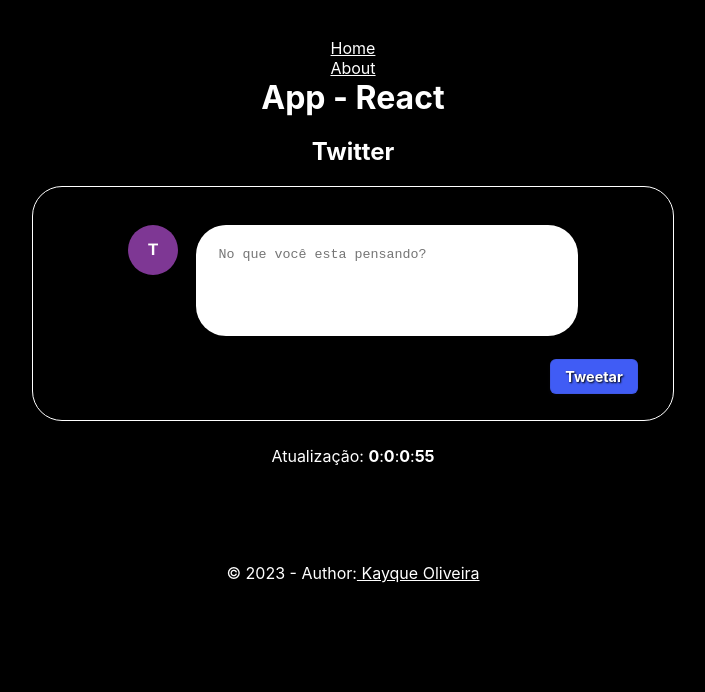
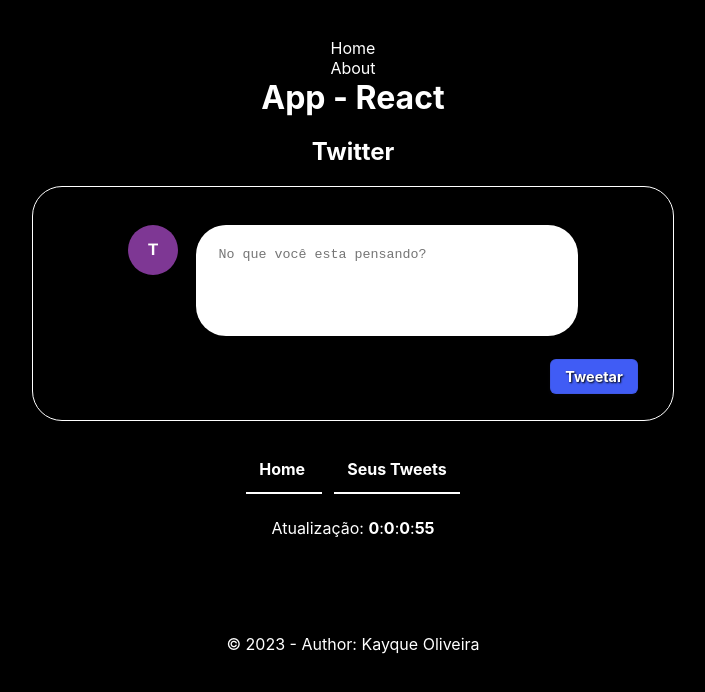
Before and after one commit to kayque-willy/react-ts-app, a React (Vite) app: page / in a window 1280 px wide. Shown: the top 692 px of the page, without its empty margins (287-992 px from the left). Built offline with nearby package versions, Linux system fonts and the light colour scheme.

Commit message:
Random Tweet Generation

```diff
--- a/package.json
+++ b/package.json
@@ -15,6 +15,7 @@
     "date-fns": "^2.29.3",
     "react": "^18.2.0",
     "react-avatar": "^5.0.3",
+    "react-bootstrap": "^2.7.4",
     "react-dom": "^18.2.0",
     "react-icons": "^4.8.0",
     "react-router-dom": "^6.4.5",
--- a/src/assets/App.css
+++ b/src/assets/App.css
@@ -69,6 +69,7 @@
 
 a {
     color: white;
+    text-decoration: none;
 }
 
 p {
@@ -185,6 +186,20 @@
     margin-left: -4%;
 }
 
+nav.navbar.navbar-expand.navbar-light {
+    margin-top: 3%;
+    margin-bottom: 3%;
+}
+
+.timer {
+    color: #ffffff;
+}
+
+.message {
+    padding-right: 2%;
+    padding-left: 2%;
+}
+
 @media (max-width: 700px) {
     .tweet {
         min-width: 70%;
--- a/src/assets/Button.css
+++ b/src/assets/Button.css
@@ -50,3 +50,19 @@
     padding-right: 5%;
     padding-left: 20%;
 }
+
+.button-nav {
+    padding: 1%;
+    margin-left: 0.5%;
+    margin-right: 0.5%;
+    font-weight: bold;
+    border-bottom-width: 2px;
+    border-color: #ffffff;
+    border-bottom-style: solid;
+}
+
+a:focus {
+    background-color: #405cf5;
+    border-top-right-radius: 6px;
+    border-top-left-radius: 6px;
+}
--- a/src/components/Message.tsx
+++ b/src/components/Message.tsx
@@ -1,8 +1,9 @@
 export default function Message(props: any) {
   return (
-    <article key={props.id}>
+    <article className="message" key={props.id}>
       <h2> {props.title}</h2>
       <p>{props.text}</p>
+      <a href={props.link}>{props.link}</a>
     </article>
   );
 }
--- a/src/pages/About.tsx
+++ b/src/pages/About.tsx
@@ -5,16 +5,15 @@
   // ------------------- Renderiza o componente passando o props por parâmetro -------------------
   return (
     <main>
-      <header>
-        <h1>App - React TypeScript</h1>
-      </header>
       <section>
         <Message
           id={1}
           title={"Twitter"}
           text={
-            "Exemplo de aplicativo React criado com Vite usando Typescript, Hooks, Armazenamento local e Routes"
+            "Este é um exemplo de aplicativo React criado com Vite usando Typescript, Hooks, Armazenamento local e Routes. " +
+            "Os tweets que são gerados automaticamente utlizam informações de frases e autores coletadas na API:"
           }
+          link={"https://quote-garden.onrender.com/api/v3/"}
         />
       </section>
     </main>
--- a/src/pages/Home.tsx
+++ b/src/pages/Home.tsx
@@ -6,6 +6,9 @@
 import Avatar from "react-avatar";
 import { format } from 'date-fns';
 import { useTimer } from 'react-timer-hook';
+import Container from 'react-bootstrap/Container';
+import Nav from 'react-bootstrap/Nav';
+import Navbar from 'react-bootstrap/Navbar';
 
 export default function Home() {
 
@@ -48,6 +51,7 @@
   // Gerenciamento da lista automática
   const [facts, setFacts] = useState<TweetProps[]>([]);
   const [total, setTotal] = useState(0);
+  const [showAll, setShowAll] = useState(true);
 
   // Navegação
   let navigate = useNavigate();
@@ -125,6 +129,11 @@
     setFacts([]);
   }
 
+  // Modifica a exibição da lista
+  const handleNav = () => {
+
+  }
+
   // -------------------------------- Funções --------------------------------
   // Busca pelo Id do Tweet no Array
   function findId(id: number) {
@@ -156,6 +165,7 @@
       newList = [newTweet];
     }
     setTweets(newList);
+    console.log(newList);
     clearFields();
   }
 
@@ -213,10 +223,18 @@
           </div>
         </form>
       </section>
-      <div style={{ color: 'white' }}>
+      <Navbar>
+        <Container>
+          <Nav className="me-auto">
+            <Nav.Link className="button-nav" onClick={() => setShowAll(true)}>Home </Nav.Link>
+            <Nav.Link className="button-nav" onClick={() => setShowAll(false)}>Seus Tweets</Nav.Link>
+          </Nav>
+        </Container>
+      </Navbar>
+      <div className="timer" >
         Atualização: <span>{days}</span>:<span>{hours}</span>:<span>{minutes}</span>:<span>{seconds}</span>
       </div>
-      <div style={{ color: 'white' }}>
+      <div>
         {total > 0 &&
           <button onClick={() => handleUpdate()}>
             {total == 1 && <>{total} novo Tweet</>}
@@ -224,8 +242,31 @@
           </button>
         }
       </div>
+      {showAll === true &&
         <section>
           {tweets.slice(0).reverse().map((tweet) => {
+            return (
+              <article className="tweet" key={tweet.id}>
+                <Tweet {...tweet} />
+                <div className="panel-edition">
+                  {tweet.title === 'You' &&
+                    <button className="buttonEdit" onClick={() => handleEdit(tweet)}>
+                      <FontAwesomeIcon icon={faEdit} />
+                    </button>
+                  }
+                  <button className="buttonRemove" onClick={() => removeTweet(tweet.id)}>
+                    <FontAwesomeIcon icon={faClose} />
+                  </button>
+                </div>
+              </article>
+            );
+          })}
+          {tweets.length === 0 && <span className="notFound">Sem Tweets!</span>}
+        </section>
+      }
+      {showAll === false &&
+        <section>
+          {tweets.slice(0).reverse().filter(tweet => (tweet.title === 'You')).map((tweet) => {
             return (
               <article className="tweet" key={tweet.id}>
                 <Tweet {...tweet} />
@@ -242,6 +283,7 @@
           })}
           {tweets.length === 0 && <span className="notFound">Sem Tweets!</span>}
         </section>
+      }
     </main>
   )
 }
```
Also changed, not shown: 1 other file (tests, documents, lock files or other folders). Lines whose indentation alone changed are shown as unchanged.
